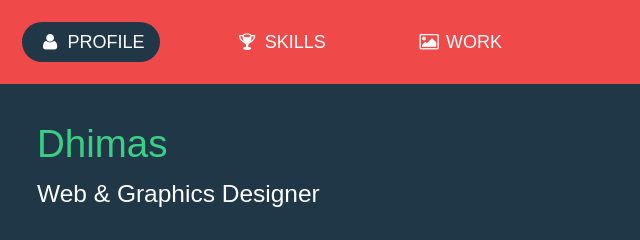
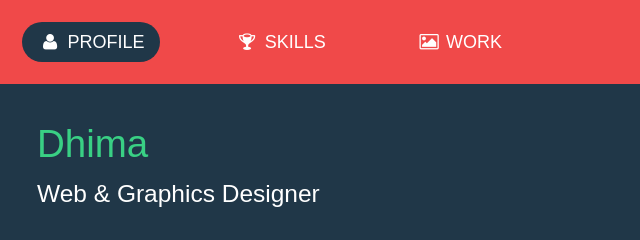
Before and after one commit to Dhimas004/COMIT, a plain HTML site: page index.html in a window 1280 px wide. Shown: the top 240 px of the page, 513-1153 px from the left. Drawn offline with Linux system fonts and the light colour scheme; a web font is replaced by a local one.

Commit message:
update 4

```diff
--- a/index.html
+++ b/index.html
@@ -25,7 +25,7 @@
 <div class="container profile">
   <div class="span3"> <img src="img/mini.png" alt=""> </div>
   <div class="span5">
-    <h1>Dhimas</h1>
+    <h1>Dhima</h1>
     <h3>Web &amp; Graphics Designer</h3>
 
     <p>
```
